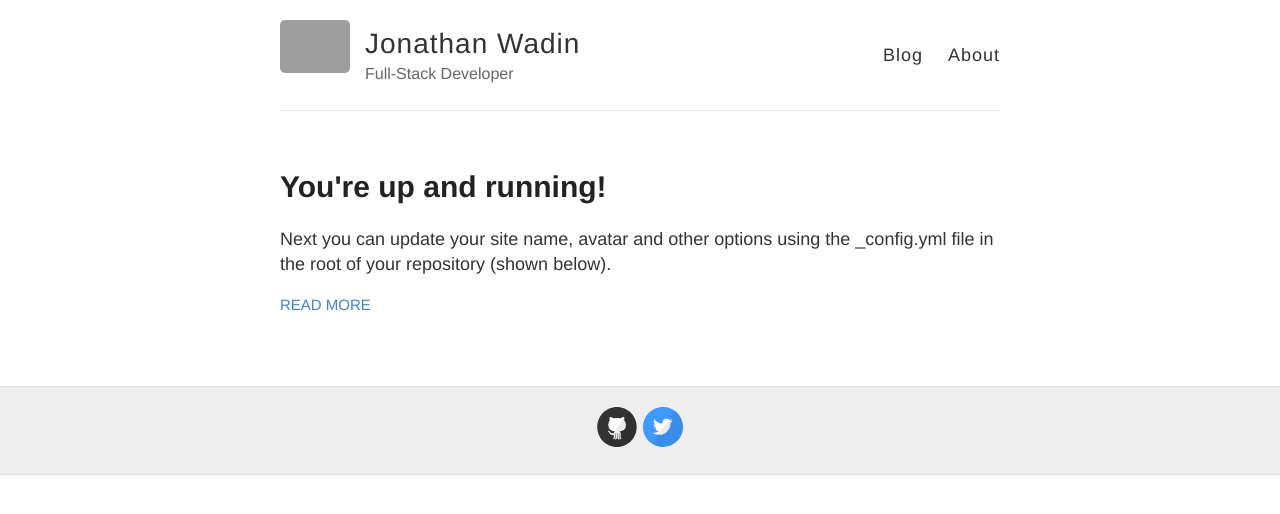
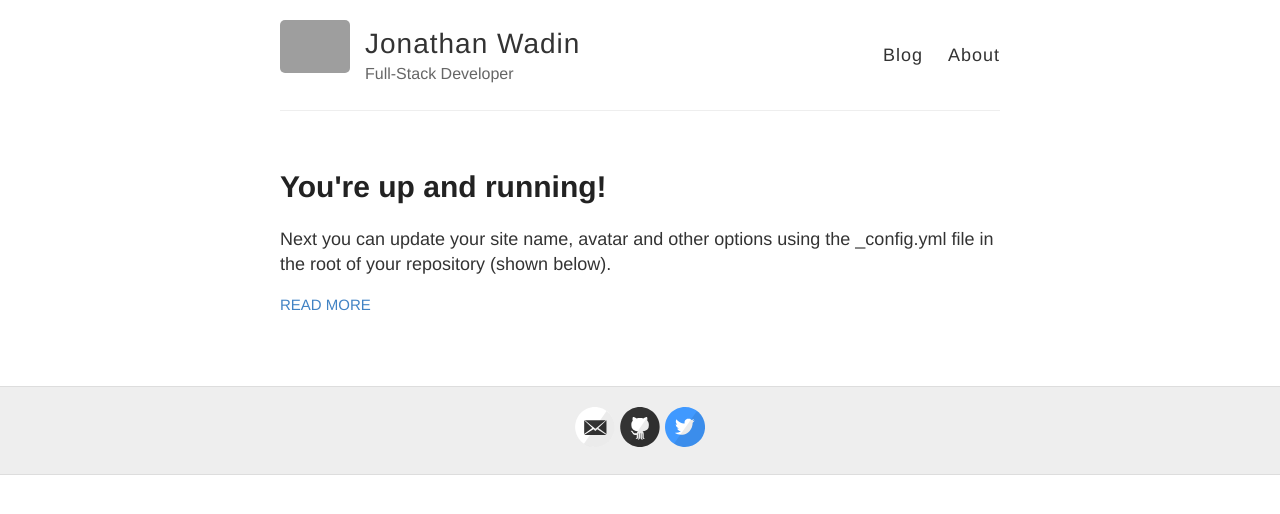
Before and after one commit to wadinj/wadinj.github.io, a Jekyll site: the page built from index.html, in a window 1280 px wide. Shown: the top 514 px of the page. Built offline with Jekyll 4.4.1, drawn with Linux system fonts in a browser that asks for light colours; grey boxes are pictures that could not be loaded.

```diff
--- a/_config.yml
+++ b/_config.yml
@@ -18,7 +18,7 @@ avatar: https://raw.githubusercontent.com/wadinj/wadin.github.io/master/images/b
 # Includes an icon in the footer for each username you enter
 footer-links:
   dribbble:
-  email:
+  email: wadin.jonathan@gmail.com
   facebook:
   flickr:
   github: wadinj
@@ -52,7 +52,7 @@ baseurl: ''
 # !! You don't need to change any of the configuration flags below !!
 #
 
-permalink: /:title/
+permalink: /:title∏/
 
 # The release of Jekyll Now that you're using
 version: v1.2.0
```
